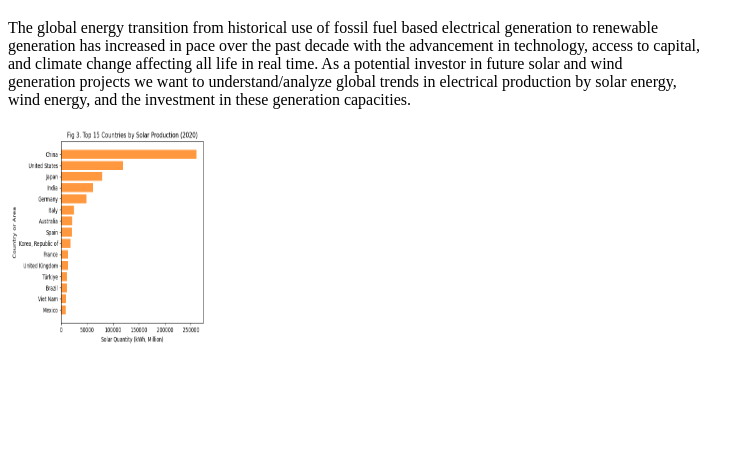
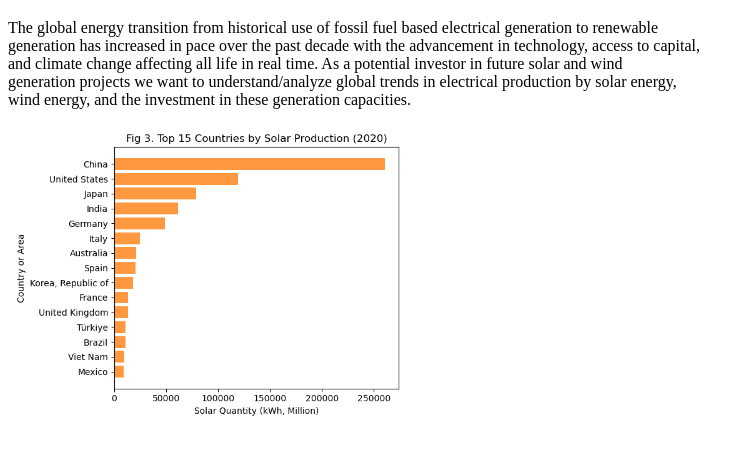
Before and after one commit to rbw9891/global_renewables_project_1, a plain HTML site: page index.html in a window 1280 px wide. Shown: the part 61-516 px from the top of the page, without its empty margins (0-754 px from the left). Drawn offline with Linux system fonts and the light colour scheme.

Commit message:
image resize

```diff
--- a/index.html
+++ b/index.html
@@ -16,7 +16,7 @@
      wind energy, and the investment in these generation capacities.</p>
 
 
-     <img src="resources/top15_solar_2020.png" alt="Top Solar Producing Countries (2020)" width="200" height="225">
+     <img src="resources/top15_solar_2020.png" alt="Top Solar Producing Countries (2020)" width="400" height="300">
 
 </body>
 
```
